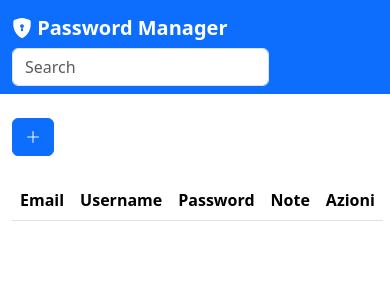
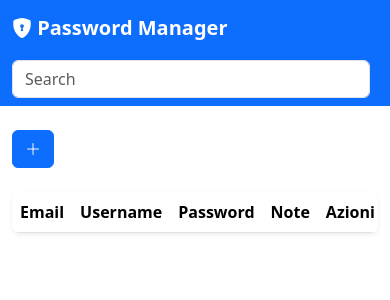
Before and after one commit to Pietro310/passwd_manager, a Flask app: page / in a window 390 px wide. Shown: the top 300 px of the page. Run offline with Flask 3, Linux system fonts and the light colour scheme; data that the repository does not hold is empty.

Commit message:
feat: Implementazione di un fallback per la copia negli appunti in contesti non sicuri, migliora la reattività mobile dell'interfaccia utente e configura l'esecuzione diretta dell'applicazione Flask.

```diff
--- a/app.py
+++ b/app.py
@@ -49,3 +49,7 @@ def update_password(id):
         return jsonify({"status": "success"})
     except Exception as e:
         return jsonify({"status": "error", "message": str(e)}), 500
+
+
+if __name__ == '__main__':
+    app.run(host='0.0.0.0', port=5001)
--- a/static/script.js
+++ b/static/script.js
@@ -1,11 +1,36 @@
 // Copia negli appunti
 function copyToClipboard(btn, text) {
-    navigator.clipboard.writeText(text.trim()).then(() => {
-        btn.innerHTML = '<i class="bi bi-check2"></i>';
-        setTimeout(() => {
-            btn.innerHTML = '<i class="bi bi-copy"></i>';
-        }, 1500);
-    }).catch(() => alert('Copia non riuscita'));
+    // L'API Clipboard moderna funziona solo in HTTPS o su localhost (contesti sicuri)
+    if (navigator.clipboard && window.isSecureContext) {
+        navigator.clipboard.writeText(text.trim()).then(() => {
+            showSuccessIcon(btn);
+        }).catch(() => alert('Copia non riuscita.'));
+    } else {
+        // Fallback per connessioni HTTP normali sul server
+        const textArea = document.createElement("textarea");
+        textArea.value = text.trim();
+        // Nascondi la text area
+        textArea.style.position = "absolute";
+        textArea.style.opacity = "0";
+        document.body.appendChild(textArea);
+        textArea.select();
+        try {
+            document.execCommand('copy');
+            showSuccessIcon(btn);
+        } catch (err) {
+            console.error('Fallback: Oops, unable to copy', err);
+            alert('Copia non riuscita. Il tuo browser blocca la copia in HTTP.');
+        } finally {
+            document.body.removeChild(textArea);
+        }
+    }
+}
+
+function showSuccessIcon(btn) {
+    btn.innerHTML = '<i class="bi bi-check2"></i>';
+    setTimeout(() => {
+        btn.innerHTML = '<i class="bi bi-copy"></i>';
+    }, 1500);
 }
 
 // Aggiunta di una nuova password
--- a/templates/index.html
+++ b/templates/index.html
@@ -8,6 +8,28 @@
     <link href="https://cdn.jsdelivr.net/npm/bootstrap@5.3.8/dist/css/bootstrap.min.css" rel="stylesheet"
         integrity="sha384-sRIl4kxILFvY47J16cr9ZwB07vP4J8+LH7qKQnuqkuIAvNWLzeN8tE5YBujZqJLB" crossorigin="anonymous">
     <link href="https://cdn.jsdelivr.net/npm/bootstrap-icons@1.11.3/font/bootstrap-icons.min.css" rel="stylesheet">
+    <style>
+        /* Ottimizzazioni per Mobile */
+        @media (max-width: 767px) {
+            .navbar .container-fluid {
+                flex-direction: column;
+                align-items: stretch;
+                gap: 12px;
+            }
+            .navbar .d-flex {
+                width: 100%;
+            }
+            /* Evita che il testo nella tabella vada a capo in modo disordinato su schermi piccoli */
+            .table th, .table td {
+                white-space: nowrap;
+            }
+            /* Rende la colonna 'Note' l'unica in grado di andare a capo per non espandere troppo in larghezza */
+            .table td:nth-child(4) {
+                white-space: normal;
+                min-width: 150px;
+            }
+        }
+    </style>
 </head>
 
 <body>
@@ -105,8 +127,8 @@
             </div>
         </div>
 
-        <div>
-            <table class="table">
+        <div class="table-responsive shadow-sm rounded-3">
+            <table class="table table-hover align-middle mb-0">
                 <thead>
                     <tr>
                         <!--<th>ID</th>-->
```
